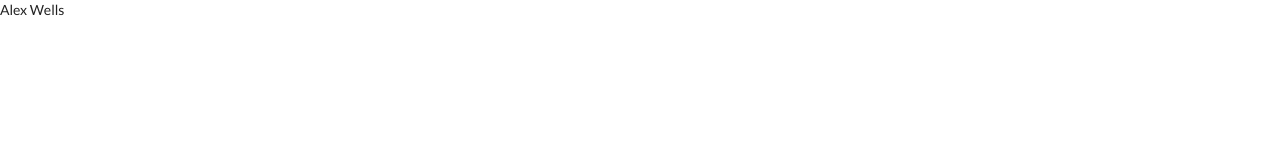
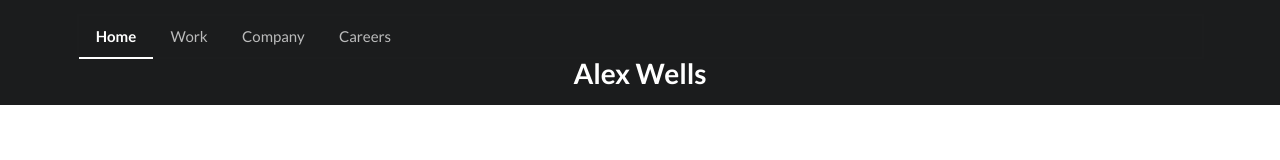
Before and after one commit to atcwells/alex, a website: page dist/index.html in a window 1280 px wide. Drawn offline with nearby package versions, Linux system fonts and the light colour scheme.

Commit message:
First edits to masthead

```diff
--- a/dist/index.html
+++ b/dist/index.html
@@ -11,7 +11,24 @@
     <script src="lib/vue.min.js"></script>
 </head>
 <body>
-<header>Alex Wells</header>
+<header>
+    <div class="ui inverted vertical masthead center aligned segment">
+        <div class="ui container">
+            <div class="ui large secondary inverted pointing menu">
+                <a class="active item">Home</a>
+                <a class="item">Work</a>
+                <a class="item">Company</a>
+                <a class="item">Careers</a>
+            </div>
+        </div>
+
+        <div class="ui text container">
+            <h1 class="ui inverted header">
+                Alex Wells
+            </h1>
+        </div>
+    </div>
+</header>
 <nav></nav>
 <section></section>
 <footer></footer>
```
